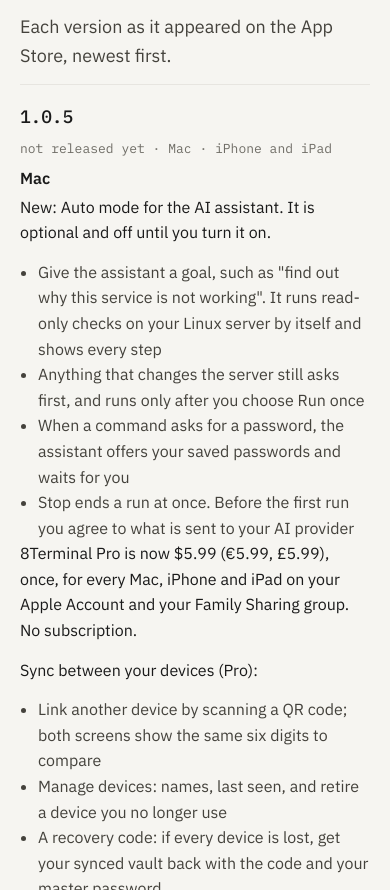
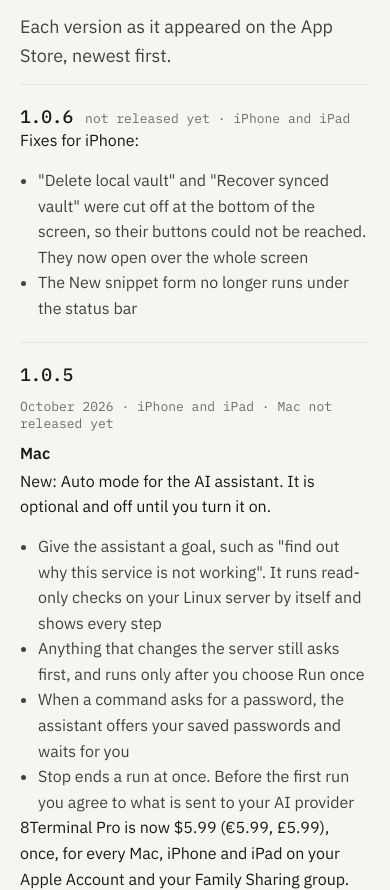
Before and after one commit to 8b1t/8terminal-site, a plain HTML site: page changelog.html in a window 390 px wide. Shown: the part 210-1100 px from the top of the page. Drawn offline with Linux system fonts and the light colour scheme.

Commit message:
Changelog: 1.0.5 is out on iPhone and iPad; 1.0.6 entry

```diff
--- a/changelog.html
+++ b/changelog.html
@@ -25,7 +25,12 @@
   <h1>What changed</h1>
   <p class="lede">Each version as it appeared on the App Store, newest first.</p>
 <section class="release">
-  <header><h2>1.0.5</h2><span class="when">not released yet · Mac · iPhone and iPad</span></header>
+  <header><h2>1.0.6</h2><span class="when">not released yet · iPhone and iPad</span></header>
+  <p>Fixes for iPhone:</p>
+<ul><li>&quot;Delete local vault&quot; and &quot;Recover synced vault&quot; were cut off at the bottom of the screen, so their buttons could not be reached. They now open over the whole screen</li><li>The New snippet form no longer runs under the status bar</li></ul>
+</section>
+<section class="release">
+  <header><h2>1.0.5</h2><span class="when">October 2026 · iPhone and iPad · Mac not released yet</span></header>
   <h3 style="margin-top:12px">Mac</h3>
   <p>New: Auto mode for the AI assistant. It is optional and off until you turn it on.</p>
 <ul><li>Give the assistant a goal, such as &quot;find out why this service is not working&quot;. It runs read-only checks on your Linux server by itself and shows every step</li><li>Anything that changes the server still asks first, and runs only after you choose Run once</li><li>When a command asks for a password, the assistant offers your saved passwords and waits for you</li><li>Stop ends a run at once. Before the first run you agree to what is sent to your AI provider</li></ul>
```
